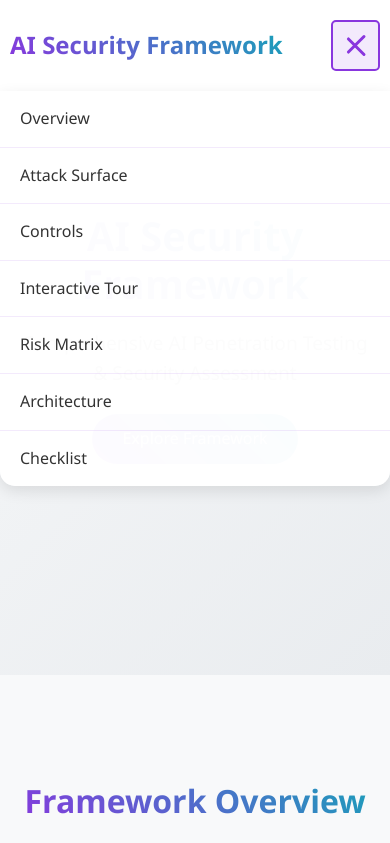
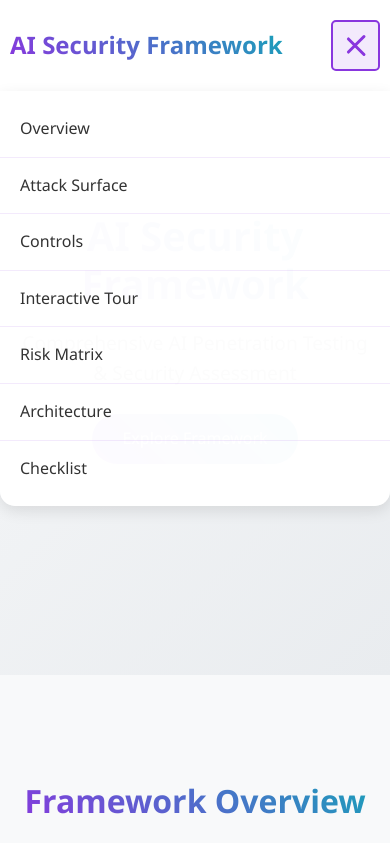
Before and after one commit to Regine12/ai-security-framework, a website: page public/index.html in a window 390 px wide. Both pictures are taken after a click on the element 355 px from the left and 45 px from the top of the page. Shown: the top 843 px of the page. Drawn offline with Linux system fonts and the light colour scheme.

Commit message:
Fix mobile navigation dropdown and remove emojis
Bug Fixes:
- Remove emoji from footer as requested
- Fix hamburger menu dropdown functionality
- Add debug console logs to mobile nav toggle
- Simplify mobile CSS with display none/flex approach
- Add stronger CSS specificity with important declarations
- Increase max-height for dropdown menu
- Add opacity and visibility transitions

Technical Changes:
- Replace max-height animation with display toggle for reliability
- Add fallback mobile navigation CSS approach
- Improve z-index and positioning for dropdown menu

```diff
--- a/public/index.html
+++ b/public/index.html
@@ -685,7 +685,7 @@
         <div class="container">
             <p>&copy; 2025 AI Security Framework. Built for comprehensive AI security assessment.</p>
             <p style="font-size: 0.8rem; opacity: 0.7; margin-top: 5px;">
-                🎨 Mobile-Responsive • Last Updated: July 25, 2025
+                Mobile-Responsive • Last Updated: July 25, 2025
             </p>
         </div>
     </footer>
--- a/public/main.js
+++ b/public/main.js
@@ -1,11 +1,20 @@
 
         // Mobile Navigation Toggle
         function toggleMobileNav() {
+            console.log('Mobile nav toggle clicked'); // Debug log
             const navLinks = document.getElementById('nav-links');
             const navToggle = document.querySelector('.nav-toggle');
 
-            navLinks.classList.toggle('active');
-            navToggle.classList.toggle('active');
+            if (navLinks && navToggle) {
+                console.log('Elements found, toggling classes'); // Debug log
+                navLinks.classList.toggle('active');
+                navToggle.classList.toggle('active');
+
+                // Force style check
+                console.log('Nav links has active class:', navLinks.classList.contains('active'));
+            } else {
+                console.error('Nav elements not found:', { navLinks, navToggle });
+            }
         }
 
         // Close mobile nav when clicking on a link
--- a/public/styles.css
+++ b/public/styles.css
@@ -175,13 +175,41 @@
             transform: rotate(45deg) translate(-5px, -6px);
         }
 
-        /* Ensure mobile toggle shows on mobile */
+        /* Alternative mobile navigation approach */
         @media (max-width: 768px) {
             .nav-toggle {
                 display: flex !important;
                 background: rgba(137, 54, 222, 0.1) !important;
                 border: 2px solid #8936de !important;
                 border-radius: 5px !important;
+            }
+
+            .nav-links {
+                display: none !important;
+            }
+
+            .nav-links.active {
+                display: flex !important;
+                position: absolute !important;
+                top: 100% !important;
+                left: 0 !important;
+                width: 100% !important;
+                background: white !important;
+                flex-direction: column !important;
+                box-shadow: 0 5px 15px rgba(0, 0, 0, 0.1) !important;
+                border-radius: 0 0 15px 15px !important;
+                z-index: 999 !important;
+                padding: 10px 0 !important;
+            }
+
+            .nav-links.active a {
+                padding: 15px 20px !important;
+                border-bottom: 1px solid rgba(137, 54, 222, 0.1) !important;
+                margin: 0 !important;
+            }
+
+            .nav-links.active a:last-child {
+                border-bottom: none !important;
             }
         }
 
@@ -1037,24 +1065,28 @@
             }
 
             .header .nav .nav-links {
-                position: absolute;
-                top: 100%;
-                left: 0;
-                width: 100%;
-                background: rgba(255, 255, 255, 0.98);
-                backdrop-filter: blur(10px);
-                flex-direction: column;
-                gap: 0;
-                max-height: 0;
-                overflow: hidden;
-                transition: max-height 0.3s ease;
-                box-shadow: 0 5px 15px rgba(0, 0, 0, 0.1);
-                border-radius: 0 0 15px 15px;
-                z-index: 999;
+                position: absolute !important;
+                top: 100% !important;
+                left: 0 !important;
+                width: 100% !important;
+                background: rgba(255, 255, 255, 0.98) !important;
+                backdrop-filter: blur(10px) !important;
+                flex-direction: column !important;
+                gap: 0 !important;
+                max-height: 0 !important;
+                overflow: hidden !important;
+                transition: max-height 0.3s ease !important;
+                box-shadow: 0 5px 15px rgba(0, 0, 0, 0.1) !important;
+                border-radius: 0 0 15px 15px !important;
+                z-index: 999 !important;
+                opacity: 0 !important;
+                visibility: hidden !important;
             }
 
             .header .nav .nav-links.active {
-                max-height: 400px !important;
+                max-height: 500px !important;
+                opacity: 1 !important;
+                visibility: visible !important;
             }
 
             .header .nav .nav-links a {
```
